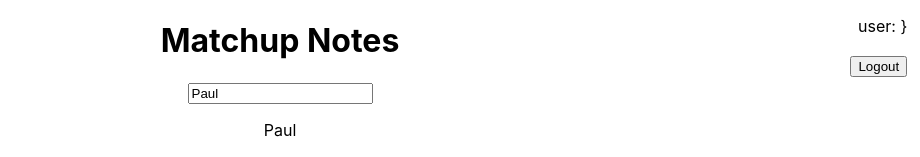
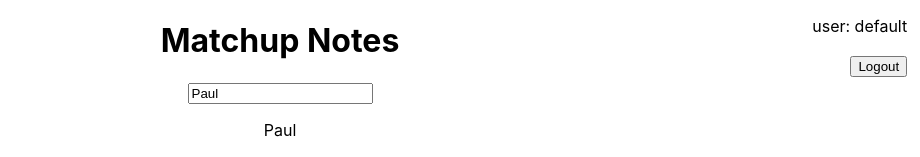
Before and after one commit to matt712/IndividualProjectFront, a React (Create React App) app: page / in a window 1280 px wide. Both pictures are taken after a click on the input "Submit". Shown: the top 157 px of the page, without its empty margins (360-1280 px from the left). Built offline with nearby package versions, Linux system fonts and the light colour scheme.

Commit message:
login button working, no links to DB

```diff
--- a/src/App.js
+++ b/src/App.js
@@ -10,31 +10,34 @@ class App extends Component {
   constructor(props){
     super(props);
     this.state ={
-      loggedIn:false,
-      username: "",
+      loggedIn: false,
+      username: "fail",
     }
     this.handleLogin = this.handleLogin.bind(this);
   }
+
+  handleLogout = () => {
+    this.setState({
+      loggedIn: false, username: "fail"
+    });
+  }
+
   handleLogin =(username)=>{
+    console.log(username);
+
     if(this.state.loggedIn===false){
-    this.setState({
-      loggedIn: true,
-      username
-    });
-    console.log(this.state.username);
+    this.setState({loggedIn: true, username});
   }else{
-    this.setState({
-      loggedIn:false,
-      username:" "
-    });
+    username = "";
+    this.setState({loggedIn:false, username});
   }
   }
   render() {
-    if(this.state.loggedIn===true){
+    if(this.state.loggedIn==true){
       return (
         <div className="App">
         <HeadText/>
-        <DisplayUser handleLogin={this.handleLogin}/>
+        <DisplayUser username={this.state.username} handleLogout={this.handleLogout}/>
         <NotesForChar/>
         <div className="App-header">
           <img src={logo} className="App-logo" alt="logo" />
@@ -48,7 +51,8 @@ class App extends Component {
       return(
       <div className="App2">
         <HeadText/>
-        <Login handleLogin={this.handleLogin}/>
+        <Login username={this.state.username}
+        handleLogin={this.handleLogin}/>
         <div className="App-header">
           <img src={logo} className="App-logo" alt="logo" />
           <p className="App-text">
--- a/src/DisplayUser.js
+++ b/src/DisplayUser.js
@@ -1,14 +1,18 @@
 import React, { Component } from 'react';
 
 class DisplayUser extends Component{
-    constructor(){
-        super()
+    constructor(props){
+        super(props)
+        console.log(this.props.username)
+
     }
     render(){
         return(
+
             <div>
-                <p className="DisplayUser">user: {this.props.username}}</p>
-                <button className="LogoutButton" type="button" onClick={this.props.handleLogin}>Logout</button>
+
+                <p className="DisplayUser">user: {this.props.username}</p>
+                <button className="LogoutButton" type="button" onClick={this.props.handleLogout}>Logout</button>
             </div>
         );
     }
--- a/src/Login.js
+++ b/src/Login.js
@@ -8,25 +8,27 @@ class Login extends Component{
             password:"temp"
         };
         this.updateState = (e) =>{
+            const value = e.target.value;
+            const name = e.target.name;
             this.setState({
-                username: e.target.user,
-                password: e.target.pass
-            })
+                [name]: value
+            });
+            console.log(this.state.password);
         }
         this.handleLogin = (e) =>{
             e.preventDefault();
-            this.props.handleLogin(e.target.value);
+            this.props.handleLogin(this.state.username);
         }
     }
     render(){
         const user = this.props.user;
         return(
             <div className="loginBox">
-                <form onSubmit={this.handleLogin} value={user}>
+                <form onSubmit={this.handleLogin}>
                     username: <br/>
-                    <input type="text" name="user" value={this.state.username} onChange={this.updateState}/>
+                    <input type="text" name="username" value={this.state.username} onChange={this.updateState}/>
                      <br/>password: <br/>
-                    <input type="text" name="pass" value={this.state.password} onChange={this.updateState}/>
+                    <input type="text" name="password" value={this.state.password} onChange={this.updateState}/>
                     <br/>
                     <input type="submit" value="Submit"/>
                 </form>
```
